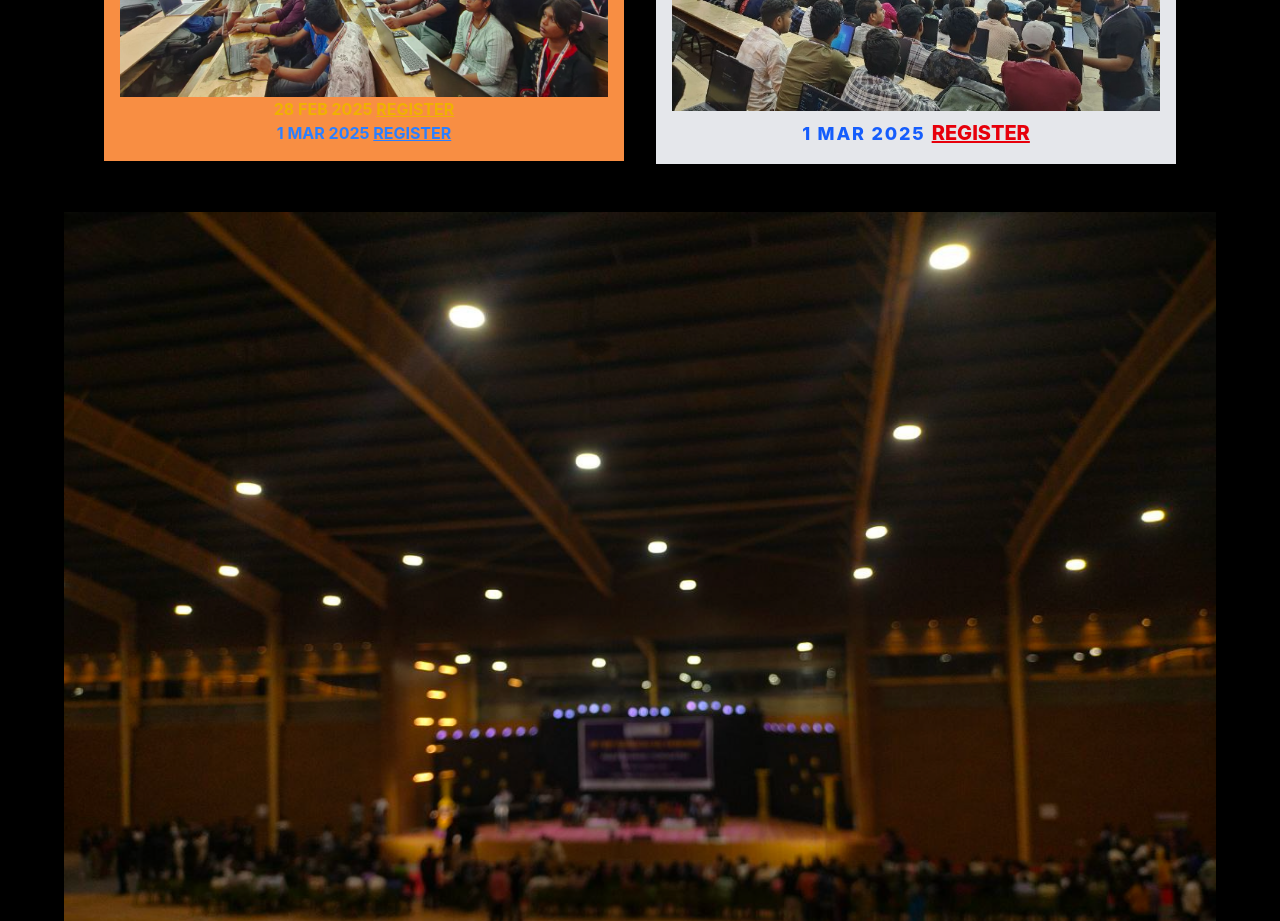
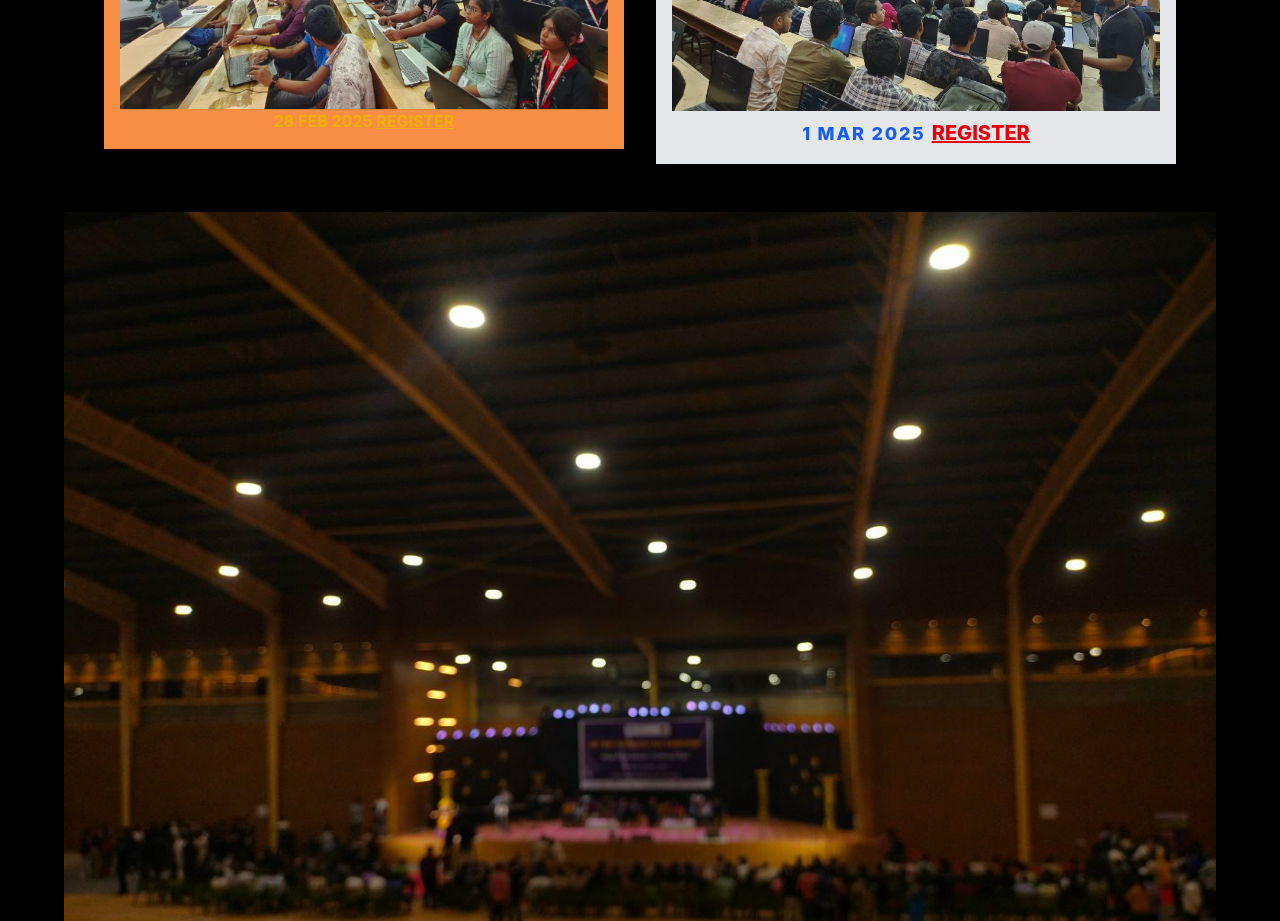
Before and after one commit to Ren1sha/Sankalp, a React (Vite) app: page / in a window 1280 px wide. Shown: the part 2620-3541 px from the top of the page. Built offline with nearby package versions, Linux system fonts and the light colour scheme.

Commit message:
Update Sankalp2025.jsx

```diff
--- a/src/Sankalp2025.jsx
+++ b/src/Sankalp2025.jsx
@@ -158,8 +158,6 @@ const Sankalp2025 = () => {
               <p className="mt-2 text-sm md:text-base">It's a coding competition. Get ready to unleash your coding skills at Code Crusade 3.0</p>
               <img src="/components/students.png" alt="Event 1" className="mt-4 w-full" />
               <p className="text-yellow-500 font-bold">28 FEB 2025 <span className="underline">REGISTER</span></p>
-              <p className="text-blue-500 font-bold">1 MAR 2025 <span className="underline">REGISTER</span></p>
-
             </div>
           </a>
 
```
